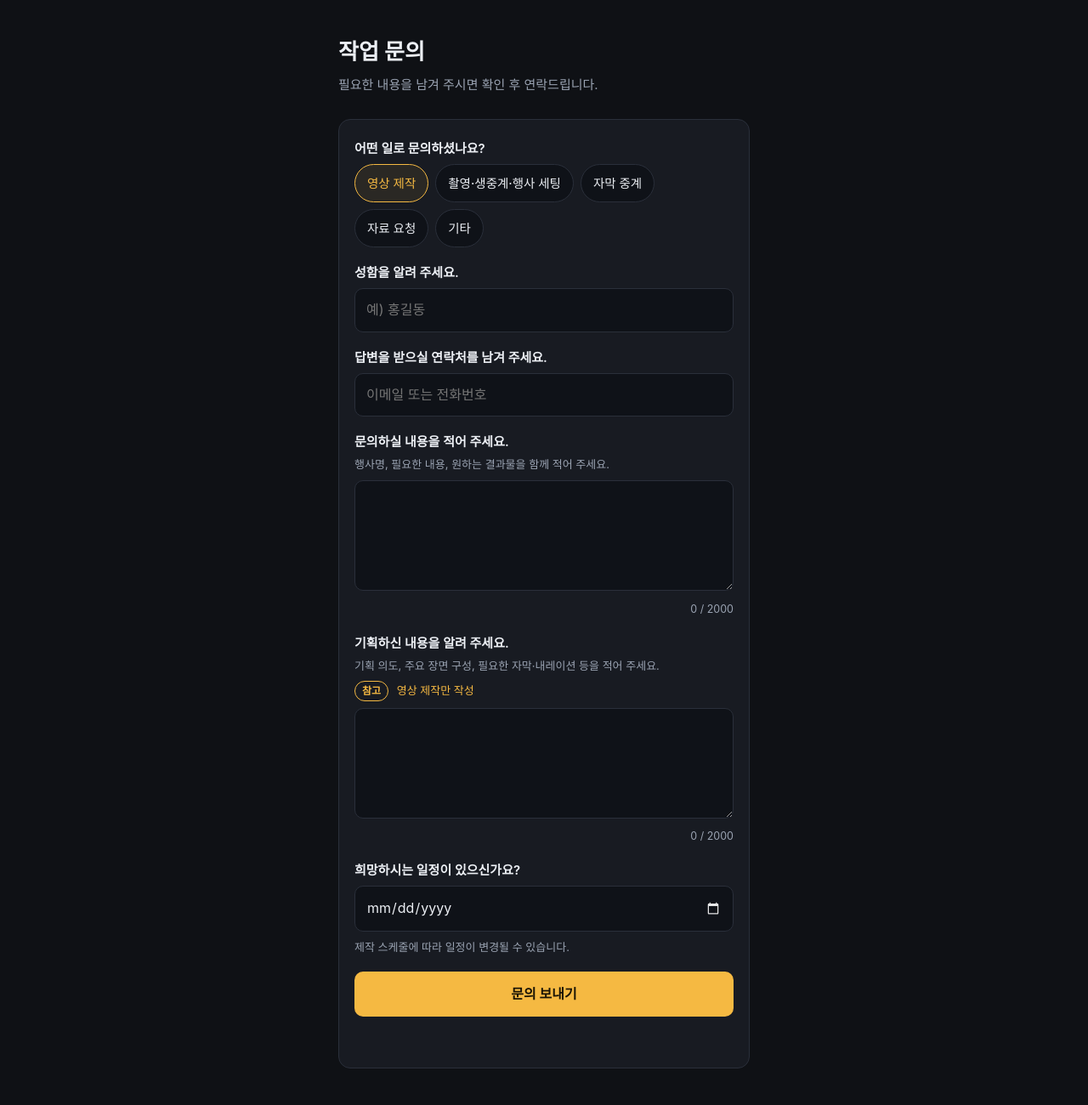
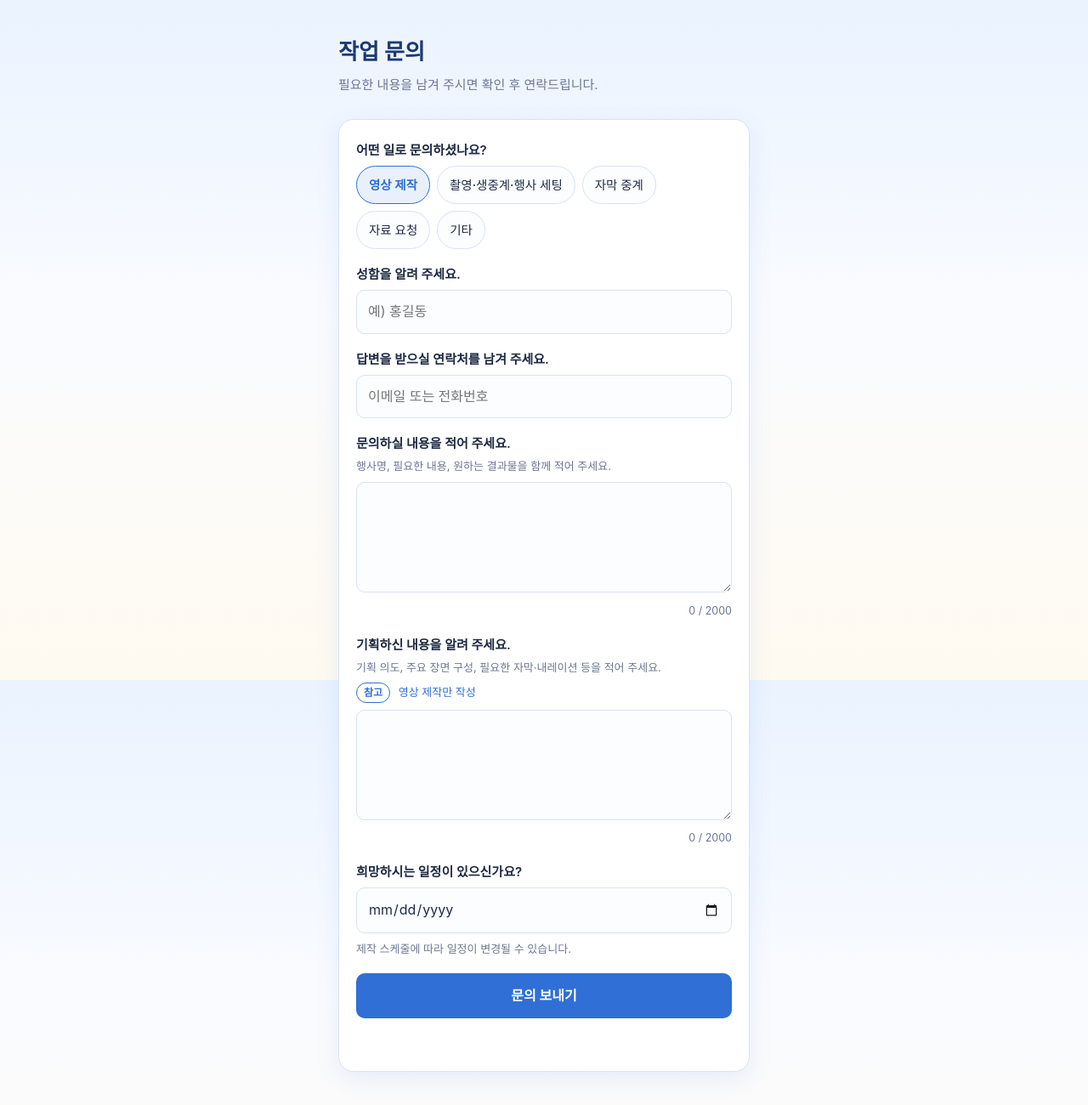
Before and after one commit to Yeoungho-EDIUS/form, a plain HTML site: page index.html in a window 1280 px wide. Shown: the whole page at 85% size. Drawn offline with Linux system fonts and the light colour scheme.

Commit message:
Switch inquiry form to a bright light theme
Co-Authored-By: Claude Sonnet 5.5 <noreply@anthropic.com>
Claude-Session: https://claude.ai/code/session_013Yw86M7P33cSeufKYA1MQw

```diff
--- a/index.html
+++ b/index.html
@@ -5,37 +5,37 @@
 <meta name="viewport" content="width=device-width, initial-scale=1">
 <title>작업 문의</title>
 <style>
-  :root { --bg:#0f1115; --card:#181b22; --line:#2a2f3a; --ink:#eceff4; --muted:#9aa3b2; --accent:#f5b942; --danger:#ff6b6b; --ok:#5fd4a0; }
+  :root { --bg:#f4f8ff; --card:#ffffff; --line:#d9e2f2; --ink:#1f2a44; --muted:#6b7794; --accent:#2f6fd6; --danger:#d64545; --ok:#1f9d6b; }
   * { box-sizing:border-box; }
-  body { margin:0; background:var(--bg); color:var(--ink); line-height:1.6;
+  body { margin:0; background:linear-gradient(180deg,#eaf3ff 0%,#f9fbff 45%,#fffaf0 100%) fixed; background-color:var(--bg); color:var(--ink); line-height:1.6;
          font-family:-apple-system,"Apple SD Gothic Neo","Malgun Gothic","Noto Sans KR",sans-serif; }
   main { max-width:520px; margin:0 auto; padding:40px 18px 64px; }
-  h1 { font-size:26px; margin:0 0 6px; }
+  h1 { font-size:26px; margin:0 0 6px; color:#1b3a73; }
   .sub { color:var(--muted); margin:0 0 28px; font-size:15px; }
-  form { background:var(--card); border:1px solid var(--line); border-radius:14px; padding:22px 18px; }
+  form { background:var(--card); border:1px solid var(--line); border-radius:18px; padding:24px 20px; box-shadow:0 8px 28px rgba(47,111,214,.10); }
   .field { margin-bottom:18px; }
   label, .lab { display:block; font-weight:600; font-size:15px; margin-bottom:6px; }
   .hint { display:block; color:var(--muted); font-size:13px; margin:-2px 0 8px; }
   input[type=text], input[type=date], textarea {
-    width:100%; padding:12px 13px; font:inherit; color:var(--ink); background:#0f1218;
+    width:100%; padding:12px 13px; font:inherit; color:var(--ink); background:#fbfdff;
     border:1.5px solid var(--line); border-radius:10px; }
-  input:focus, textarea:focus { outline:none; border-color:var(--accent); }
-  input[type=date] { color-scheme:dark; cursor:pointer; }
+  input:focus, textarea:focus { outline:none; border-color:var(--accent); box-shadow:0 0 0 3px rgba(47,111,214,.15); }
+  input[type=date] { color-scheme:light; cursor:pointer; }
   input[type=date]::-webkit-calendar-picker-indicator { cursor:pointer; opacity:.9; }
   textarea { min-height:130px; resize:vertical; }
   .count { text-align:right; color:var(--muted); font-size:12.5px; margin-top:4px; }
   .kinds { display:flex; flex-wrap:wrap; gap:8px; }
   .kinds input { position:absolute; opacity:0; pointer-events:none; }
   .kinds label { margin:0; padding:10px 14px; border:1.5px solid var(--line); border-radius:999px;
-                 cursor:pointer; font-weight:500; font-size:14.5px; background:#0f1218; }
-  .kinds input:checked + label { border-color:var(--accent); color:var(--accent); background:rgba(245,185,66,.08); }
+                 cursor:pointer; font-weight:500; font-size:14.5px; background:#fbfdff; }
+  .kinds input:checked + label { border-color:var(--accent); color:var(--accent); background:rgba(47,111,214,.10); font-weight:600; }
   .kinds input:focus-visible + label { outline:2px solid var(--accent); }
   .note { margin-top:8px; color:var(--muted); font-size:13px; }
   .refnote { display:block; margin:0 0 8px; color:var(--accent); font-size:13px; }
   .refnote b { display:inline-block; padding:1px 8px; margin-right:6px; border:1px solid var(--accent);
                border-radius:999px; font-size:12px; font-weight:600; }
   .hp { position:absolute; left:-9999px; width:1px; height:1px; overflow:hidden; }
-  button { width:100%; padding:14px; font:inherit; font-size:16px; font-weight:700; color:#1a1405;
+  button { width:100%; padding:14px; font:inherit; font-size:16px; font-weight:700; color:#ffffff;
            background:var(--accent); border:0; border-radius:10px; cursor:pointer; }
   button:disabled { opacity:.6; cursor:default; }
   #status { margin-top:14px; min-height:24px; text-align:center; font-size:15px; }
```
